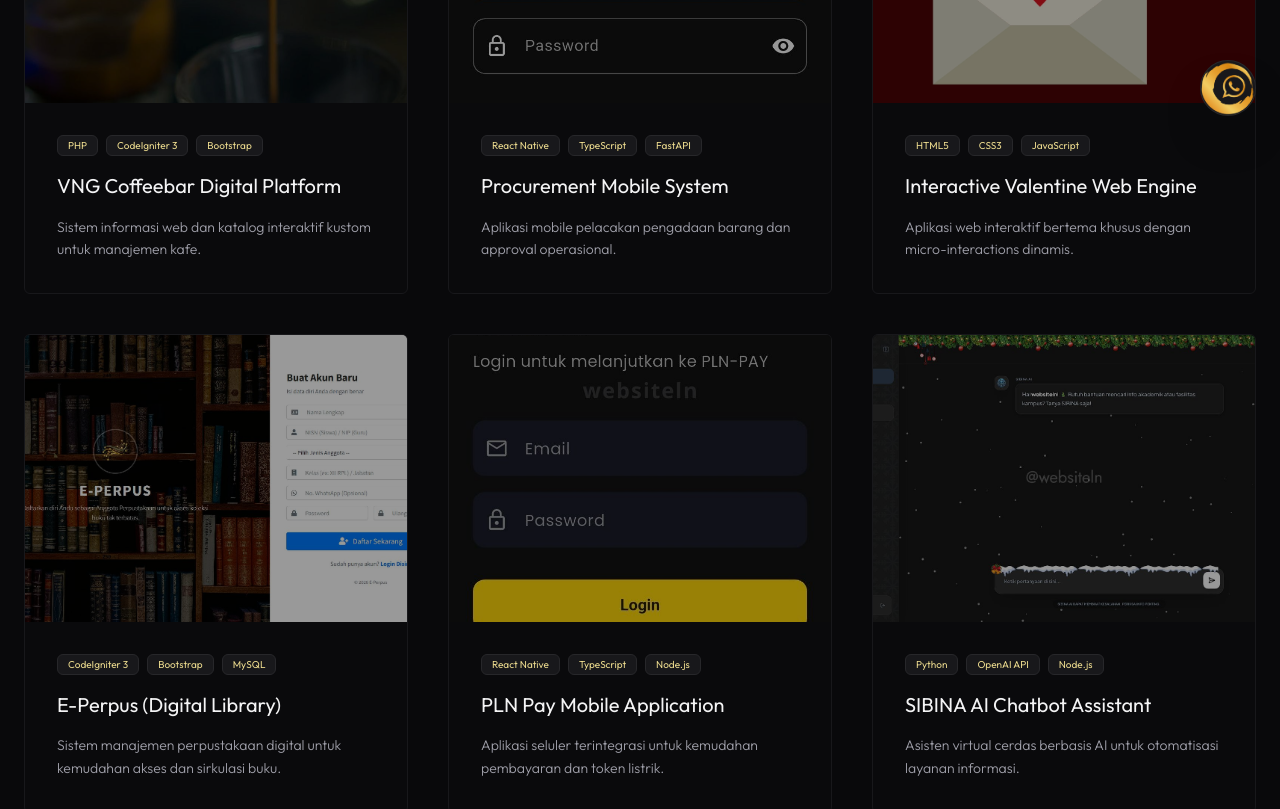
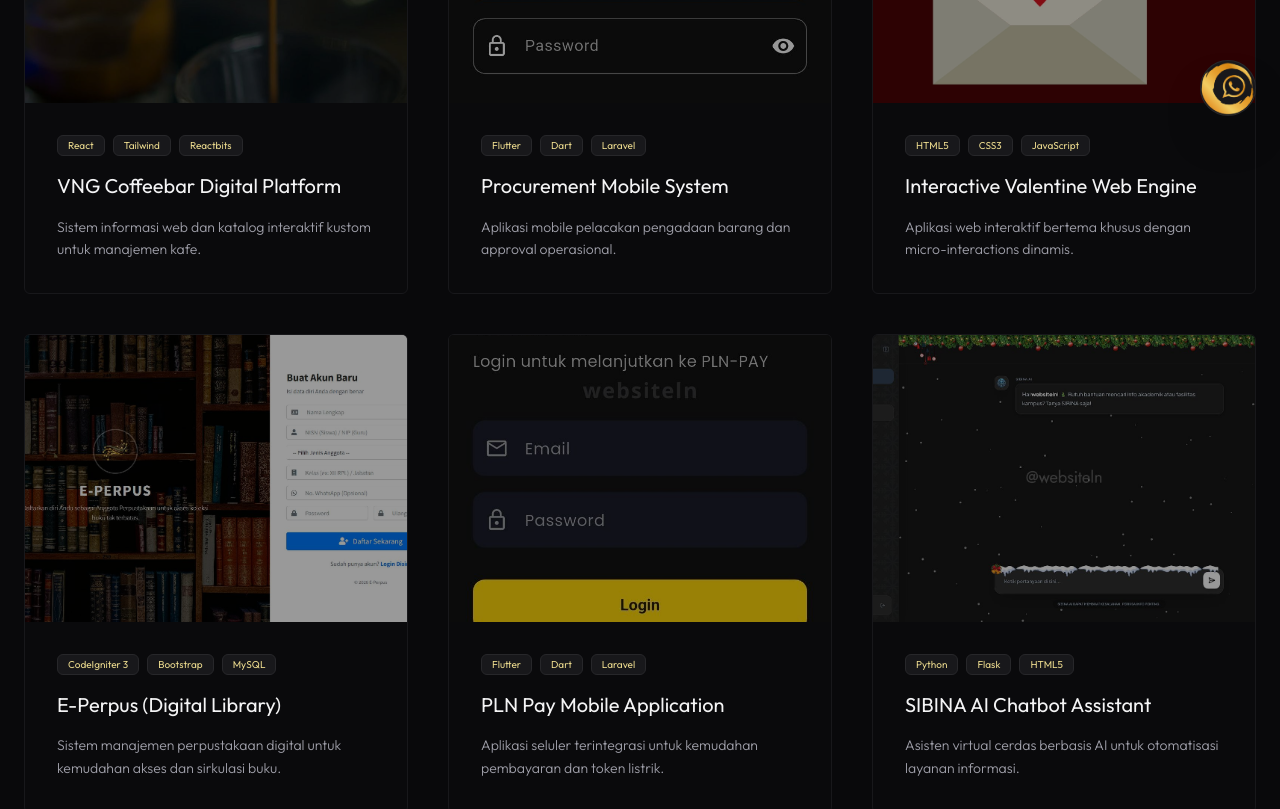
Before and after one commit to gibrannn7/websiteln-app, a Next.js app: page /portfolio in a window 1280 px wide. Shown: the part 660-1469 px from the top of the page. Built offline with nearby package versions, Linux system fonts and the light colour scheme.

Commit message:
portfolio

```diff
--- a/src/data/portfolio-items.ts
+++ b/src/data/portfolio-items.ts
@@ -15,7 +15,7 @@
     title: "VNG Coffeebar Digital Platform",
     shortDescription: "Sistem informasi web dan katalog interaktif kustom untuk manajemen kafe.",
     detailedDescription: "Pengembangan platform web modern untuk VNG Coffeebar guna mendigitalisasi operasional kafe. Menampilkan menu interaktif, integrasi kontak pesanan langsung, serta branding estetika visual yang kuat.",
-    techStack: ["PHP", "CodeIgniter 3", "Bootstrap", "MySQL"],
+    techStack: ["React", "Tailwind", "Reactbits"],
     thumbnailUrl: "/portfolio/Vng-Coffeebar/1.jpg",
     mediaGallery: Array.from({ length: 12 }, (_, i) => `/portfolio/Vng-Coffeebar/${i + 1}.jpg`),
     externalVideoUrl: "https://www.youtube.com/embed/gtZ1ELD-qPs"
@@ -25,7 +25,7 @@
     title: "Procurement Mobile System",
     shortDescription: "Aplikasi mobile pelacakan pengadaan barang dan approval operasional.",
     detailedDescription: "Aplikasi seluler berkinerja tinggi untuk mengelola alur pengadaan barang (procurement) perusahaan. Mempercepat proses pengajuan dari lapangan hingga sistem persetujuan (approval) manajemen secara mobile.",
-    techStack: ["React Native", "TypeScript", "FastAPI", "PostgreSQL"],
+    techStack: ["Flutter", "Dart", "Laravel", "MySQL"],
     thumbnailUrl: "/portfolio/Procurement-Mobile/1.jpg",
     mediaGallery: Array.from({ length: 42 }, (_, i) => `/portfolio/Procurement-Mobile/${i + 1}.jpg`)
   },
@@ -53,7 +53,7 @@
     title: "PLN Pay Mobile Application",
     shortDescription: "Aplikasi seluler terintegrasi untuk kemudahan pembayaran dan token listrik.",
     detailedDescription: "Aplikasi mobile kustom yang dirancang untuk mempercepat transaksi digital, mulai dari pembelian token listrik, pembayaran tagihan bulanan, hingga histori penggunaan daya secara real-time.",
-    techStack: ["React Native", "TypeScript", "Node.js", "Express"],
+    techStack: ["Flutter", "Dart", "Laravel", "MySQL"],
     thumbnailUrl: "/portfolio/Pln-Pay/1.jpg",
     mediaGallery: Array.from({ length: 10 }, (_, i) => `/portfolio/Pln-Pay/${i + 1}.jpg`)
   },
@@ -62,7 +62,7 @@
     title: "SIBINA AI Chatbot Assistant",
     shortDescription: "Asisten virtual cerdas berbasis AI untuk otomatisasi layanan informasi.",
     detailedDescription: "Chatbot pintar yang dikonfigurasi menggunakan kecerdasan buatan untuk menjawab pertanyaan pelanggan secara otomatis 24/7, mengolah maksud pesan (intent), dan mempercepat respon layanan informasi.",
-    techStack: ["Python", "OpenAI API", "Node.js", "Next.js"],
+    techStack: ["Python", "Flask", "HTML5", "CSS3", "JavaScript"],
     thumbnailUrl: "/portfolio/SIbina-Ai/1.jpg",
     mediaGallery: Array.from({ length: 4 }, (_, i) => `/portfolio/SIbina-Ai/${i + 1}.jpg`)
   },
@@ -92,7 +92,7 @@
     title: "E-Commerce Niceso Online Store",
     shortDescription: "Platform e-commerce interaktif dengan fitur keranjang belanja dan checkout dinamis.",
     detailedDescription: "Pengembangan toko online modern yang dirancang dengan antarmuka yang sangat user-friendly. Memiliki fitur manajemen produk, keranjang belanja real-time, hingga proses checkout yang mulus untuk kenyamanan transaksi pelanggan.",
-    techStack: ["Next.js", "Tailwind CSS", "Node.js", "MySQL"],
+    techStack: ["Laravel", "PHP", "MySQL", "Blade", "Midtrans"],
     thumbnailUrl: "/portfolio/Ecommerce Niceso Demo/1.jpg",
     mediaGallery: Array.from({ length: 6 }, (_, i) => `/portfolio/Ecommerce Niceso Demo/${i + 1}.jpg`)
   },
@@ -101,7 +101,7 @@
     title: "Sistem Informasi Manajemen Magang",
     shortDescription: "Portal monitoring dan pelaporan aktivitas magang mahasiswa terintegrasi.",
     detailedDescription: "Sistem aplikasi kustom untuk mengelola administrasi magang, mulai dari pengajuan tempat, monitoring logbook harian, absensi berbasis lokasi, hingga penilaian akhir dari pembimbing lapangan.",
-    techStack: ["PHP", "Laravel", "PostgreSQL", "Tailwind CSS"],
+    techStack: ["PHP", "Codeigniter 3", "MySQL", "Bootstrap", "Whatsapp", ""],
     thumbnailUrl: "/portfolio/Aplikasi Magang/1.jpg",
     mediaGallery: Array.from({ length: 18 }, (_, i) => `/portfolio/Aplikasi Magang/${i + 1}.jpg`)
   },
@@ -110,7 +110,7 @@
     title: "Wifiskripsi - Platform Otomasi Data",
     shortDescription: "Sistem monitoring jaringan Wifi pintar dan ekstraksi pipeline data riset akademik.",
     detailedDescription: "Pengembangan web aplikasi kustom terintegrasi untuk mengotomatisasi pemantauan stabilitas jaringan nirkabel, pencatatan log autentikasi pengguna secara real-time, serta visualisasi analitik pipeline data guna mendukung efisiensi riset teknologi informasi.",
-    techStack: ["Next.js", "Python", "Tailwind CSS", "TypeScript", "PostgreSQL"],
+    techStack: ["FastAPI", "Python", "Flutter", "Dart", "MySQL", "Midtrans", "Rest API"],
     thumbnailUrl: "/portfolio/wifiskripsi/1.jpg",
     mediaGallery: Array.from({ length: 5 }, (_, i) => `/portfolio/wifiskripsi/${i + 1}.jpg`)
   },
@@ -119,7 +119,7 @@
     title: "myRamadhan",
     shortDescription: "Aplikasi seluler pendamping ibadah terintegrasi dengan fitur jurnal refleksi analitik.",
     detailedDescription: "Platform pendamping ibadah Ramadhan kustom yang komprehensif. Menghadirkan otomatisasi waktu adzan koordinat dinamis, penjejak (tracker) konsistensi salat wajib, Al-Qur'an digital, kalkulator sedekah, counter tasbih interaktif, hingga jurnal refleksi harian guna mengoptimalkan manajemen spiritual pengguna.",
-    techStack: ["React Native", "TypeScript", "Node.js", "MongoDB", "Tailwind CSS"],
+    techStack: ["Flutter", "Dart", "Rest API", "Quran API"],
     thumbnailUrl: "/portfolio/myRamadhan/1.jpg",
     mediaGallery: Array.from({ length: 5 }, (_, i) => `/portfolio/myRamadhan/${i + 1}.jpg`)
   }
```
